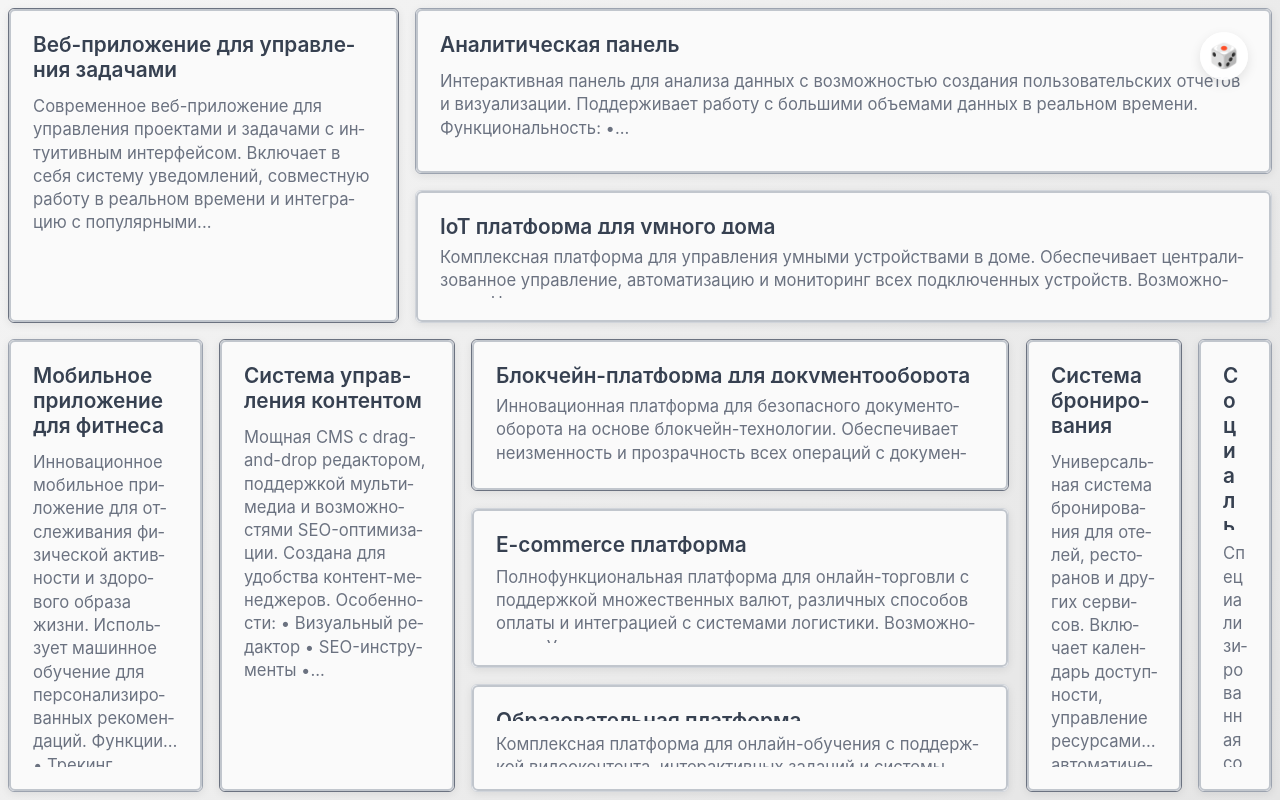
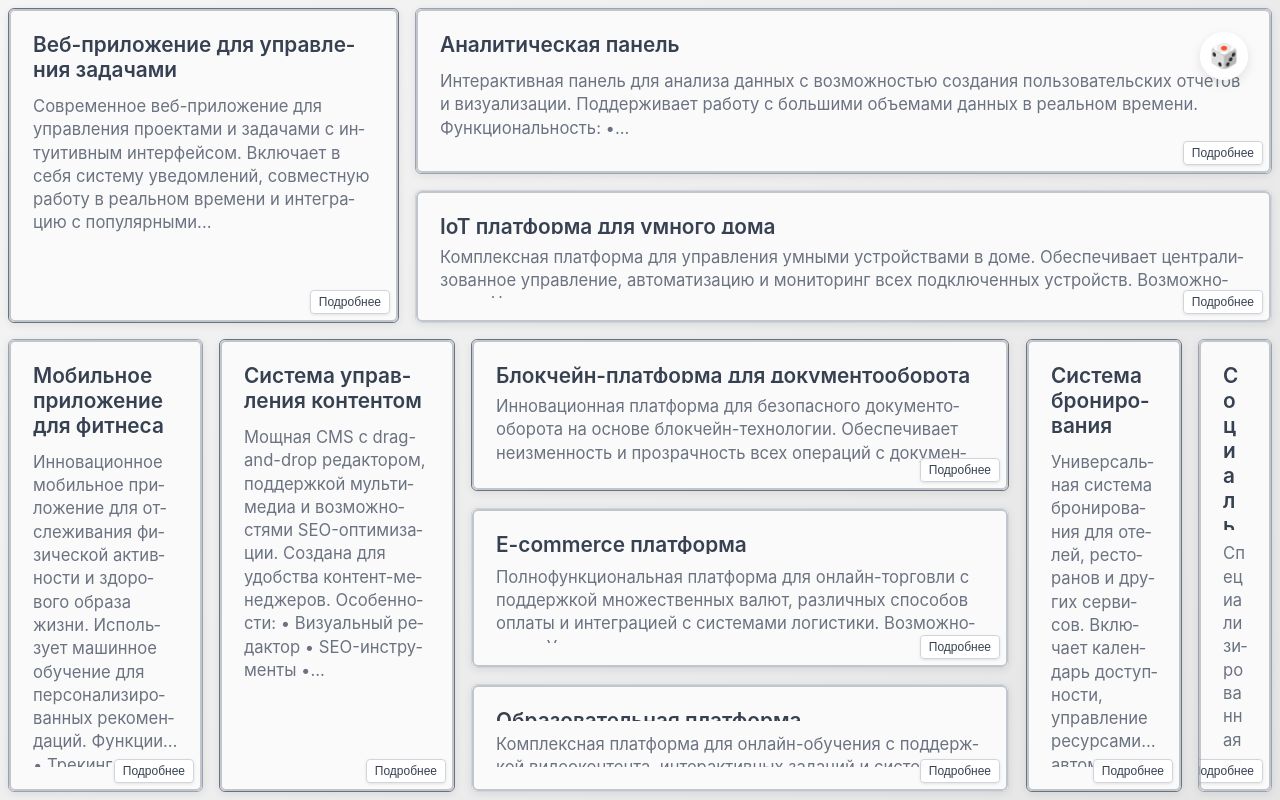
Before and after one commit to malo222kag/Newspaper-wall, a Django app: page / in a window 1280 px wide. Run offline with Django 5.2, Linux system fonts and the light colour scheme; data comes from the database, SQL or seed files in the repository.

Commit message:
Add 'Подробнее' button to each block in bottom-right corner

```diff
--- a/static/wall/layout.js
+++ b/static/wall/layout.js
@@ -318,6 +318,15 @@ class WallApp {
                 this.shuffleLayout();
             });
         }
+
+        // Обработчик клика по кнопкам "Подробнее"
+        document.addEventListener('click', (e) => {
+            if (e.target.classList.contains('tile-more-btn')) {
+                e.stopPropagation();
+                const slug = e.target.dataset.slug;
+                this.openModal(slug);
+            }
+        });
     }
 
     layoutTiles() {
--- a/static/wall/main.css
+++ b/static/wall/main.css
@@ -115,6 +115,34 @@ html, body {
     border-radius: 6px;
     opacity: 0.6;
     z-index: 3;
+}
+
+.tile-more-btn {
+    position: absolute;
+    bottom: 0.5rem;
+    right: 0.5rem;
+    background: rgba(255, 255, 255, 0.9);
+    border: 1px solid #d1d5db;
+    border-radius: 4px;
+    padding: 0.25rem 0.5rem;
+    font-size: 0.75rem;
+    color: #374151;
+    cursor: pointer;
+    transition: all 0.2s ease;
+    z-index: 4;
+    backdrop-filter: blur(5px);
+    box-shadow: 0 1px 3px rgba(0, 0, 0, 0.1);
+}
+
+.tile-more-btn:hover {
+    background: rgba(255, 255, 255, 1);
+    border-color: #9ca3af;
+    transform: scale(1.05);
+    box-shadow: 0 2px 6px rgba(0, 0, 0, 0.15);
+}
+
+.tile-more-btn:active {
+    transform: scale(0.95);
 }
 
 
--- a/wall/templates/wall/index.html
+++ b/wall/templates/wall/index.html
@@ -27,6 +27,7 @@
                 <div class="tile-content">
                     <h2 class="tile-title">{{ project.title }}</h2>
                     <p class="tile-excerpt">{{ project.get_excerpt }}</p>
+                    <button class="tile-more-btn" data-slug="{{ project.slug }}">Подробнее</button>
                 </div>
 
                 <div class="tile-border"></div>
```
